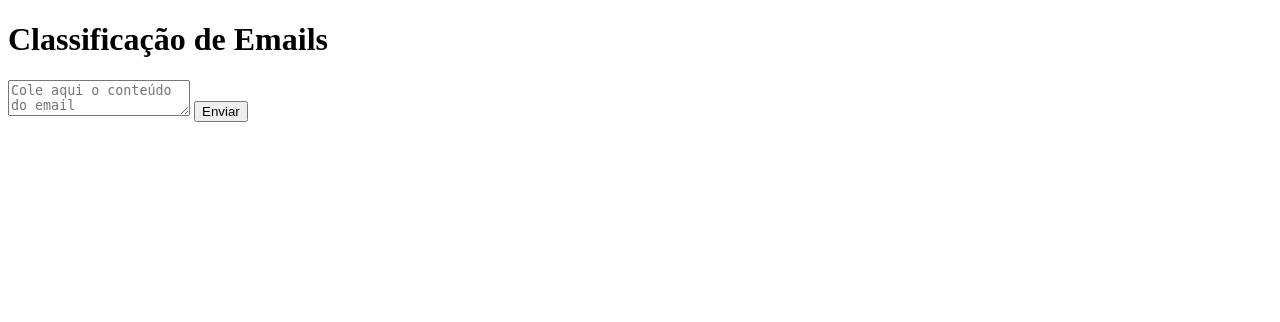
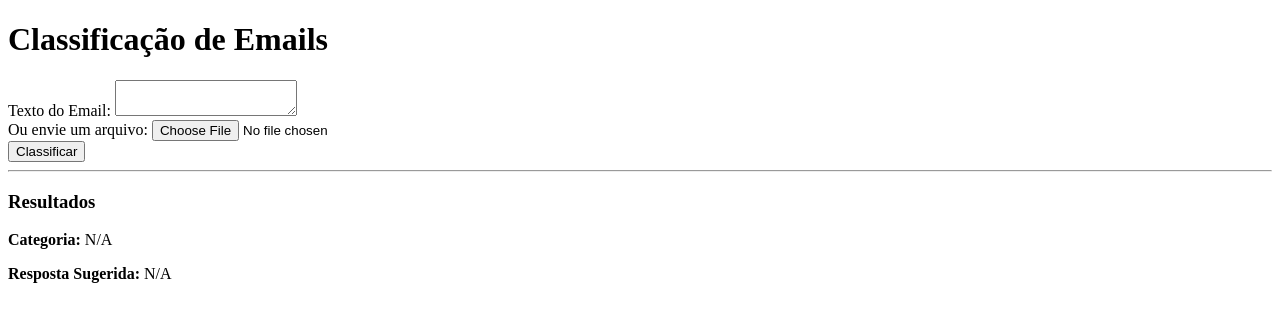
Before and after one commit to galuchi/classificacao-emails, a Flask app: page / in a window 1280 px wide. Shown: the top 322 px of the page. Run offline with Flask 3, Linux system fonts and the light colour scheme; parts of the project's set-up code (start-up, migrations or seed data) failed here and were passed over.

Commit message:
Update index.html
Add category and response

```diff
--- a/app/templates/index.html
+++ b/app/templates/index.html
@@ -1,17 +1,28 @@
 <!DOCTYPE html>
 <html lang="en">
-
 <head>
     <meta charset="UTF-8">
     <meta name="viewport" content="width=device-width, initial-scale=1.0">
     <title>Classificação de Emails</title>
 </head>
-
 <body>
     <h1>Classificação de Emails</h1>
-    <form method="POST" action="/">
-        <textarea name="email" placeholder="Cole aqui o conteúdo do email"></textarea>
-        <button type="submit">Enviar</button>
+    <form action="/classify" method="post" enctype="multipart/form-data">
+        <label for="email_text">Texto do Email:</label>
+        <textarea id="email_text" name="email_text"></textarea>
+        <br>
+        <label for="file">Ou envie um arquivo:</label>
+        <input type="file" id="file" name="file">
+        <br>
+        <button type="submit">Classificar</button>
     </form>
+
+    <hr>
+
+    <h3>Resultados</h3>
+    <p><strong>Categoria:</strong> <span id="category">N/A</span></p>
+    <p><strong>Resposta Sugerida:</strong> <span id="response">N/A</span></p>
+
+    <script src="{{ url_for('static', filename='script.js') }}"></script>
 </body>
 </html>
```
